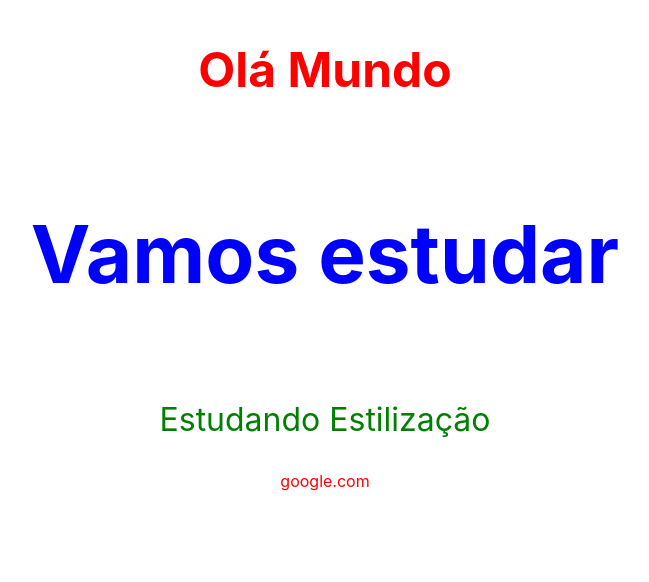
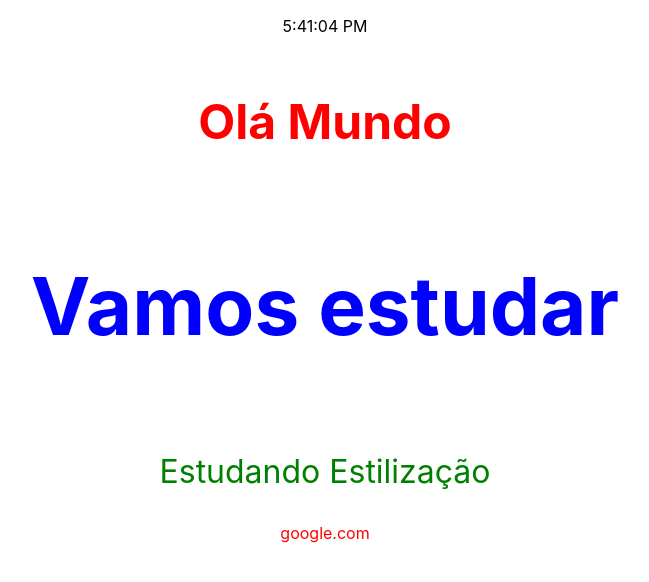
Before and after one commit to claudiney63/react, a React (Create React App) app in the folder app_01/app_01/: page / in a window 1280 px wide. Shown: the top 582 px of the page, without its empty margins (315-964 px from the left). Built offline with nearby package versions, Linux system fonts and the light colour scheme.

Commit message:
rederização de componentes em react, aula09

```diff
--- a/app_01/app_01/src/App.js
+++ b/app_01/app_01/src/App.js
@@ -66,6 +66,7 @@ import Corpo from './components/Corpo'
 */
 
 import './App.css'
+import Relogio from './components/Relogio'
 
 export default function App() {
 
@@ -77,6 +78,7 @@ export default function App() {
   return (
     <>
       <section className='caixa'>
+        <Relogio/>
         <h1 style={{ color: 'red', fontSize: '3rem' }}>Olá Mundo</h1>
         <h2 style={txtDestaque}>Vamos estudar</h2>
         <p className='texto'>Estudando Estilização</p>
--- /dev/null
+++ b/app_01/app_01/src/components/Relogio.js
@@ -0,0 +1,9 @@
+import React from 'react'
+
+export default function Relogio() {
+    return (
+        <p>
+            {new Date().toLocaleTimeString()}
+        </p>
+    )
+}
--- a/app_01/app_01/src/index.js
+++ b/app_01/app_01/src/index.js
@@ -5,11 +5,18 @@ import App from './App';
 import reportWebVitals from './reportWebVitals';
 
 const root = ReactDOM.createRoot(document.getElementById('root'));
-root.render(
-  <React.StrictMode>
-    <App />
-  </React.StrictMode>
-);
+
+function tick() {
+  root.render(
+    <React.StrictMode>
+      <App />
+    </React.StrictMode>
+  );
+}
+
+setInterval(tick(), 1000)
+
+
 
 // If you want to start measuring performance in your app, pass a function
 // to log results (for example: reportWebVitals(console.log))
```
